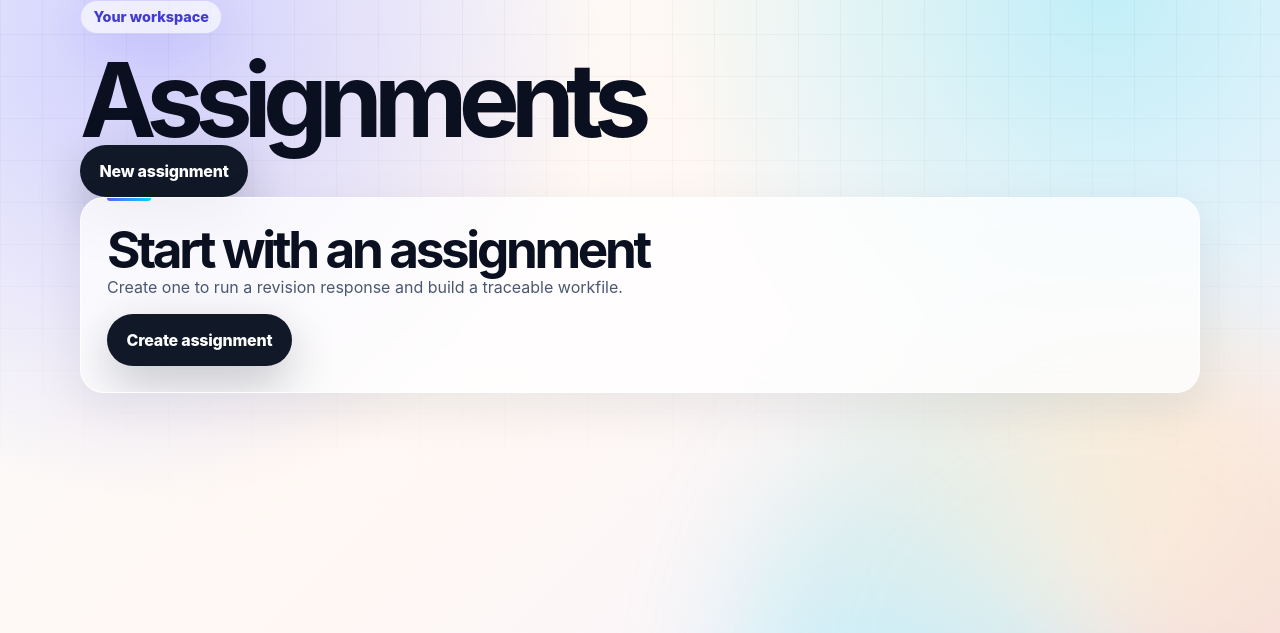
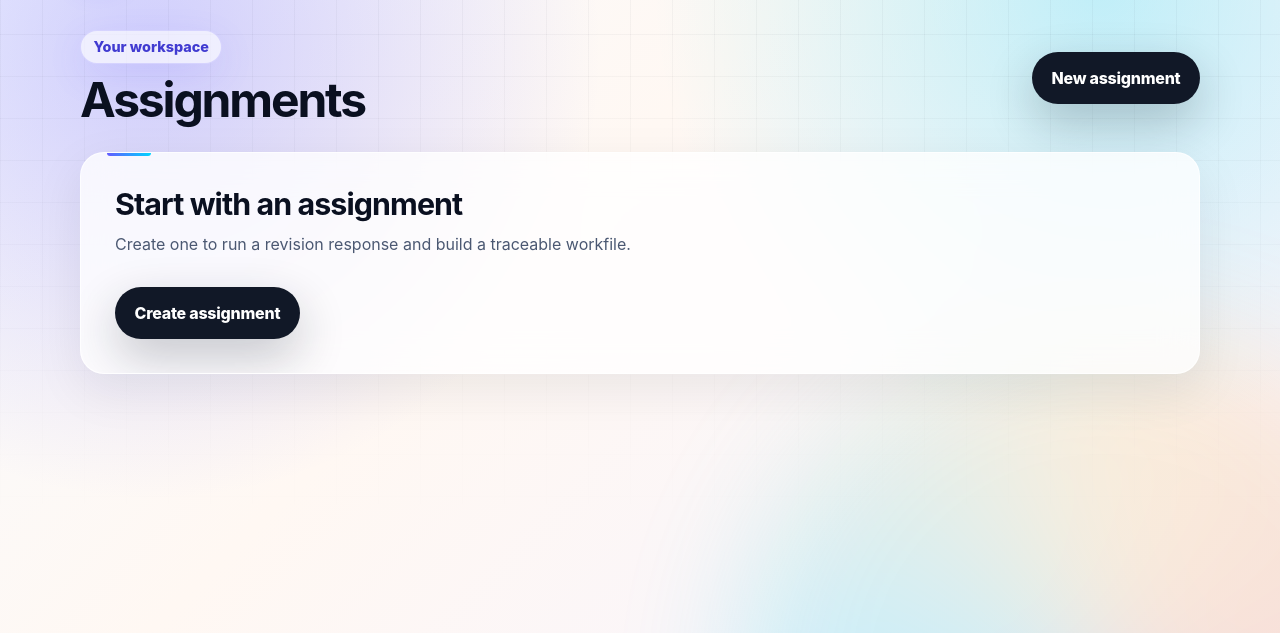
Before and after one commit to SkagitIan/coappraiser, a Django app: page /app/ in a window 1280 px wide. Shown: the part 92-725 px from the top of the page. Run offline with Django 5.2, Linux system fonts and the light colour scheme; the visitor is signed in with stand-in values (Sample User, id 1); data that the repository does not hold is empty.

Commit message:
Fix cramped in-app headings: define missing .page-heading, scale down card h1/h2
Co-Authored-By: Claude Fable 5 <noreply@anthropic.com>

```diff
--- a/assets/styles.css
+++ b/assets/styles.css
@@ -589,6 +589,20 @@
   .page-hero h1 { font-size:clamp(2.45rem,14vw,3.5rem); }
 }
 
+/* In-app pages (dashboard, assignment forms, billing, tools) */
+.page-heading { display:flex; flex-wrap:wrap; align-items:center; justify-content:space-between; gap:16px 24px; margin:30px 0 26px; }
+.page-heading h1 { font-size:clamp(2.1rem,4vw,3rem); line-height:1.06; letter-spacing:-0.045em; }
+.page-heading .eyebrow { margin-bottom:0.7rem; }
+.page-heading .button { flex:0 0 auto; }
+.card h1 { font-size:clamp(1.75rem,3vw,2.3rem); line-height:1.12; letter-spacing:-0.04em; margin:6px 0 18px; }
+.card.empty { padding:34px; }
+.card.empty h2 { font-size:clamp(1.5rem,2.4vw,1.9rem); line-height:1.15; letter-spacing:-0.03em; margin-bottom:10px; }
+.card.empty .button { margin-top:16px; }
+.card small { color:var(--muted); }
+.section > h2 { font-size:clamp(1.6rem,2.8vw,2.2rem); line-height:1.12; margin-bottom:16px; }
+.narrow.card form .button { margin-top:6px; }
+@media (max-width:620px) { .page-heading { display:block; } .page-heading .button { margin-top:14px; } }
+
 /* Marketing redesign components */
 .cta .actions { justify-content: center; margin-top: 26px; }
 .kicker { display:block; margin-bottom:10px; color:#413bd1; font-size:.78rem; font-weight:850; letter-spacing:.09em; text-transform:uppercase; }
```
